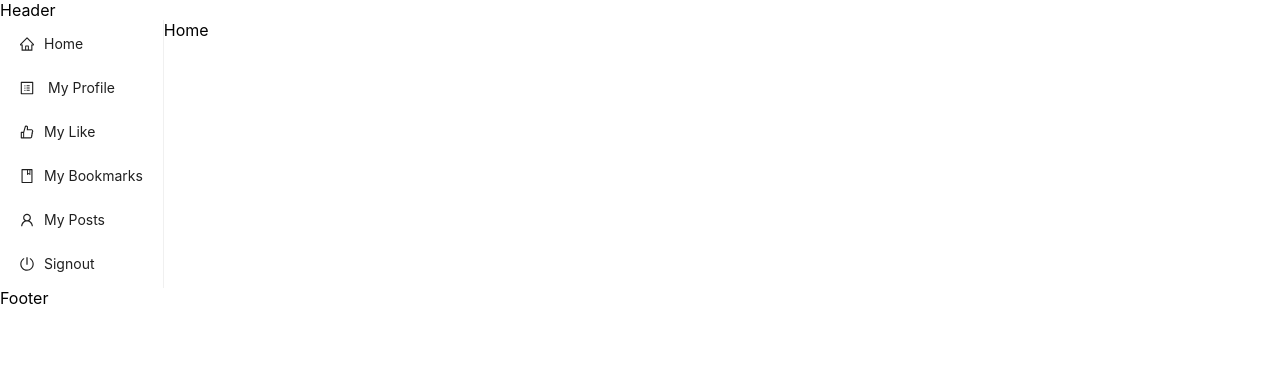
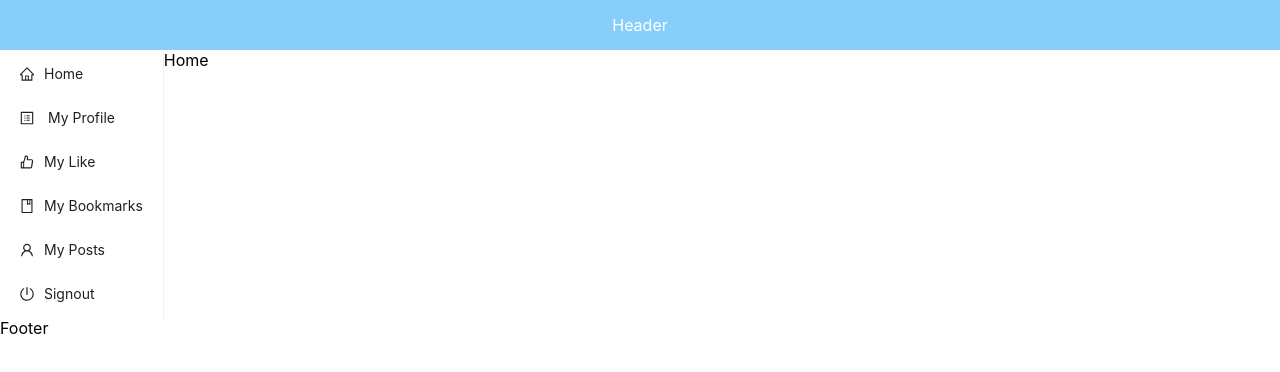
Before and after one commit to 251708/Social-media-app, a React (Create React App) app: page / in a window 1280 px wide. Shown: the top 372 px of the page. Built offline with nearby package versions, Linux system fonts and the light colour scheme.

Commit message:
second commit

```diff
--- a/src/App.tsx
+++ b/src/App.tsx
@@ -17,7 +17,7 @@ function App(){
  );
 }
 function Header(){
-  return<div>Header</div>
+  return<div style={{height:50,backgroundColor:"lightskyblue", color:'white',display:'flex',justifyContent:'center',alignItems:'center'}}>Header</div>
 }
 function Footer(){
   return<div>Footer</div>
```
